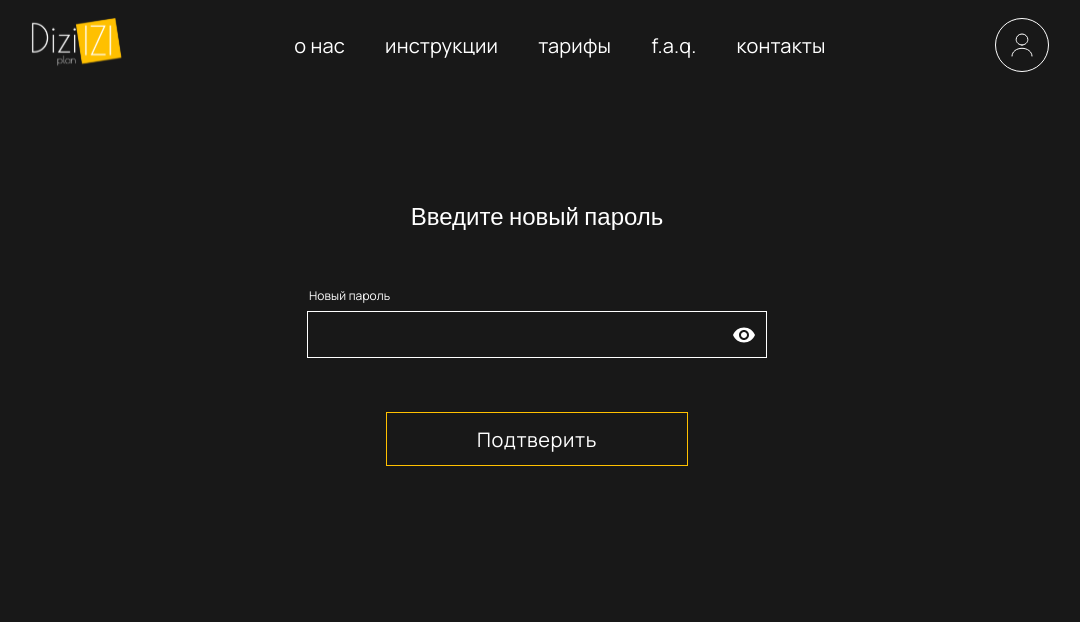
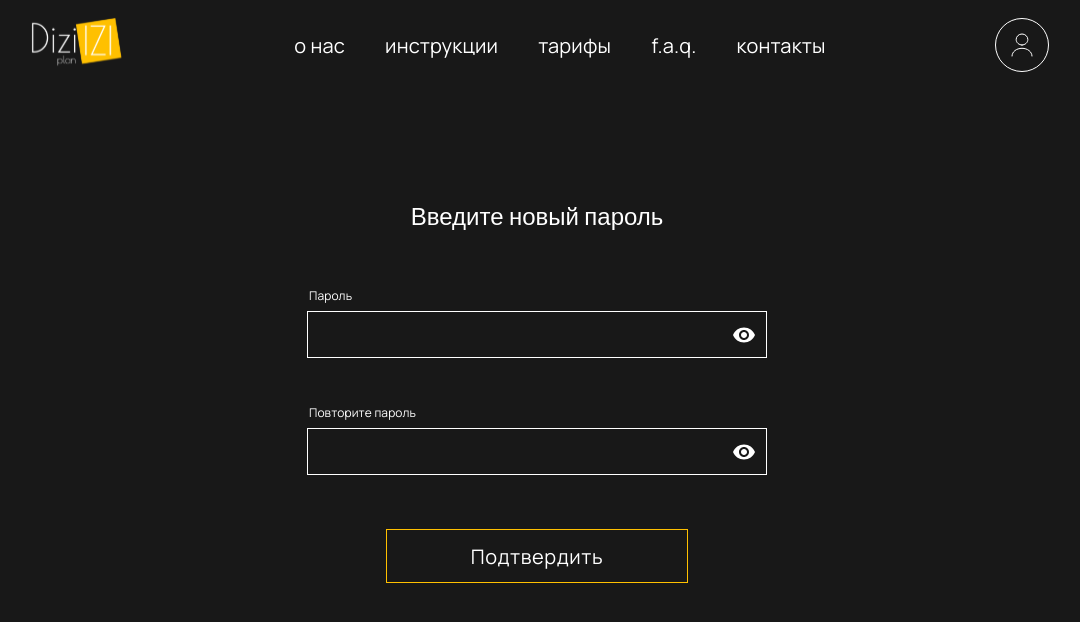
Before and after one commit to dizi-izi-plan/dizi-izi-frontend, a Next.js app: page /reset-password in a window 1280 px wide. Shown: the top 622 px of the page, without its empty margins (103-1183 px from the left). Built offline with nearby package versions, Linux system fonts and the light colour scheme.

Commit message:
feat: add confirm password input to reset password form

```diff
--- a/src/components/Forms/ResetPasswordForm/ResetPasswordForm.tsx
+++ b/src/components/Forms/ResetPasswordForm/ResetPasswordForm.tsx
@@ -9,17 +9,19 @@ import Typography from '@mui/material/Typography';
 import Stack from '@mui/material/Stack';
 import Box from '@mui/material/Box';
 import {
-  PasswordValidation,
-  passwordFormType,
+  ConfirmPasswordValidation,
+  confirmPasswordFormType,
 } from '@/helpers/validation/validationTemplates';
 import { InputPasswordWrapper } from '@/components/Input/InputPassword/InputPasswordWrapper';
 
 const RESET_PASSWORD_FORM_NAMES = {
   password: 'password',
+  confirmPassword: 'confirmPassword',
 } as const;
 
 const RESET_PASSWORD_FORM_LABELS = {
-  password: 'Новый пароль',
+  password: 'Пароль',
+  confirmPassword: 'Повторите пароль',
 } as const;
 
 export const ResetPasswordForm = () => {
@@ -27,11 +29,11 @@ export const ResetPasswordForm = () => {
     handleSubmit,
     control,
     formState: { errors },
-  } = useForm<passwordFormType>({
+  } = useForm<confirmPasswordFormType>({
     defaultValues: {
       password: '',
     },
-    resolver: zodResolver(PasswordValidation),
+    resolver: zodResolver(ConfirmPasswordValidation),
   });
 
   //TODO: add onSubmit listener
@@ -58,13 +60,22 @@ export const ResetPasswordForm = () => {
               label={RESET_PASSWORD_FORM_LABELS.password}
               errorMessage={errors.password ? errors.password?.message : ' '}
             />
+            <InputPasswordWrapper
+              name={RESET_PASSWORD_FORM_NAMES.confirmPassword}
+              control={control}
+              className={CLASS_NAMES_INPUT.dark}
+              label={RESET_PASSWORD_FORM_LABELS.confirmPassword}
+              errorMessage={
+                errors.confirmPassword ? errors.confirmPassword?.message : ' '
+              }
+            />
           </Stack>
         </Stack>
 
         <Stack spacing={4} alignItems="center">
           <Box>
             <Button variant="default" size="large" type="submit">
-              Подтверить
+              Подтвердить
             </Button>
           </Box>
         </Stack>
```
